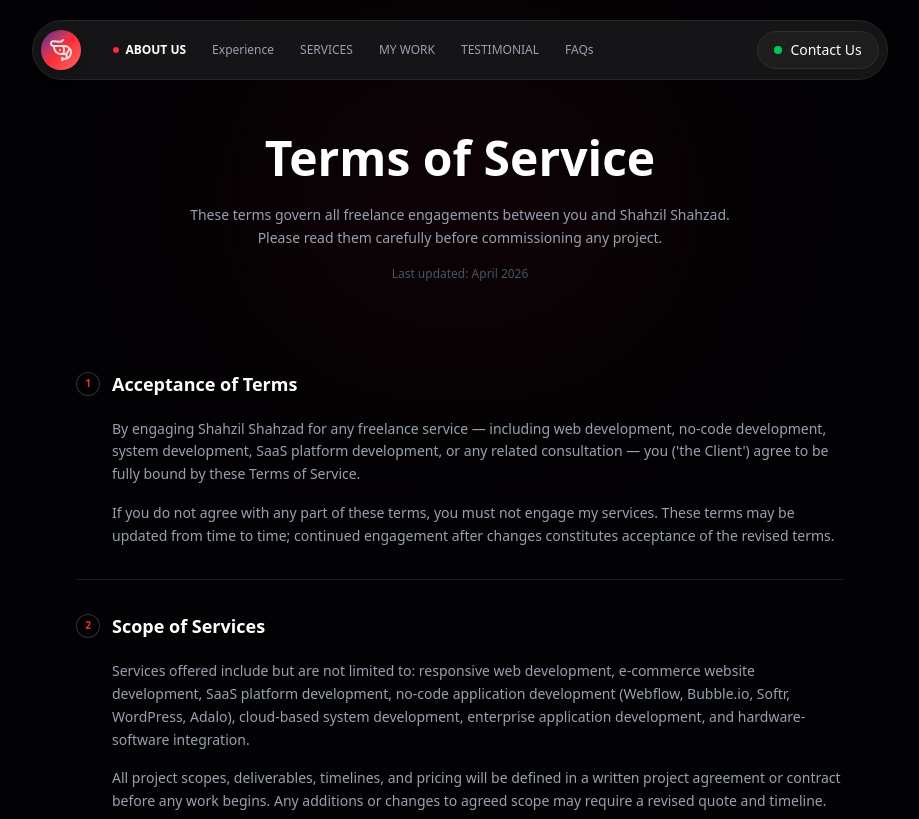
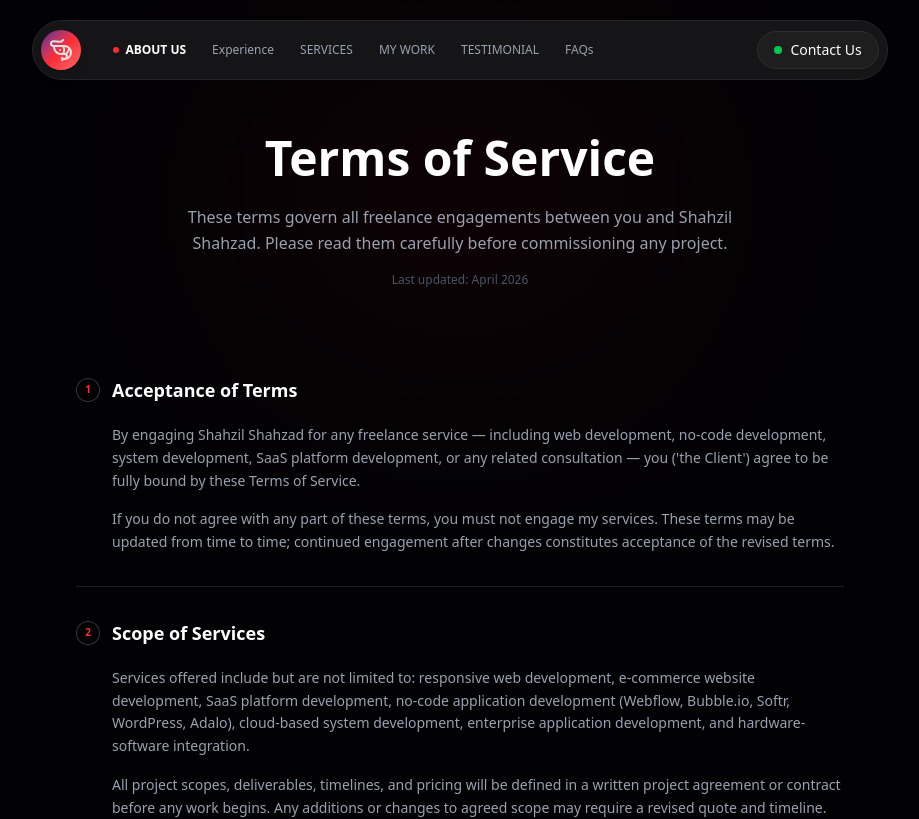
Before and after one commit to employeemanagement13-glitch/Now-my-Portfolio-by-me, a Next.js app: page /terms in a window 1280 px wide. Shown: the top 819 px of the page, without its empty margins (180-1099 px from the left). Built offline with nearby package versions, Linux system fonts and the light colour scheme; a web font is replaced by a local one.

Commit message:
Update LegalPageLayout.tsx

```diff
--- a/components/ui/LegalPageLayout.tsx
+++ b/components/ui/LegalPageLayout.tsx
@@ -79,7 +79,7 @@ export function LegalPageLayout({
               {title}
             </h1>
 
-            <p className="text-gray-400 text-sm leading-relaxed max-w-xl mx-auto px-2 sm:px-0">
+            <p className="text-gray-400 text-sm md:text-base leading-relaxed max-w-xl mx-auto px-2 sm:px-0">
               {description}
             </p>
 
```
